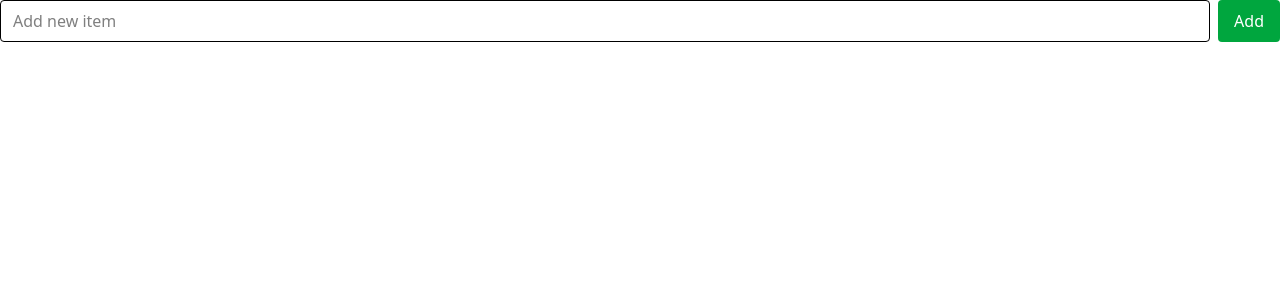
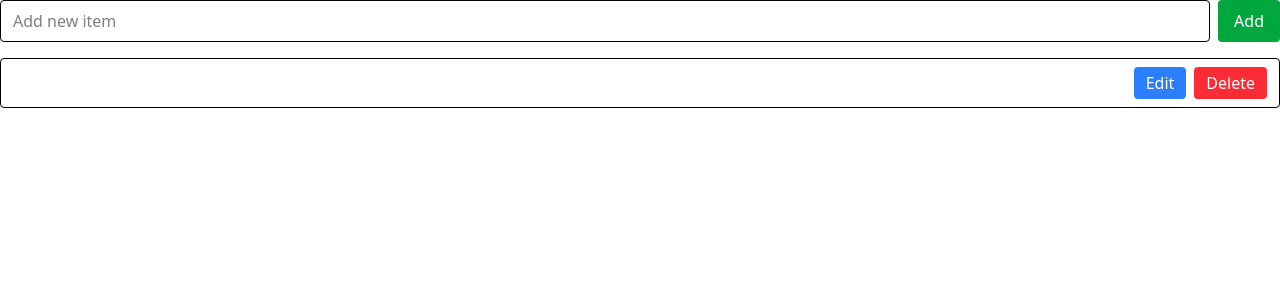
Before and after one commit to Riham274/Todo-App-React-Tailwind, a React (Vite) app: page / in a window 1280 px wide. Shown: the top 300 px of the page. Built offline with nearby package versions, Linux system fonts and the light colour scheme.

Commit message:
Feat: add TodoItem component with Edit, Save, and Delete functionality

```diff
--- a/src/App.jsx
+++ b/src/App.jsx
@@ -1,10 +1,12 @@
 import "./App.css";
 import TodoForm from "./components/AddForm";
+import TodoItem from "./components/TodoITem";
 
 function App() {
   return (
     <>
       <TodoForm />
+      <TodoItem />
     </>
   );
 }
--- a/src/components/TodoITem.jsx
+++ b/src/components/TodoITem.jsx
@@ -0,0 +1,49 @@
+import { useState } from "react";
+
+function TodoItem({ item, deleteItem }) {
+  const [isEditing, setIsEditing] = useState(false);
+  const [text, setText] = useState(item);
+
+  return (
+    <li className="flex justify-between border rounded px-3 py-2">
+      {isEditing ? (
+        <input
+          type="text"
+          className="flex-1 border rounded px-2 py-1 mr-2"
+          value={text}
+          onChange={(e) => {
+            setText(e.target.value);
+          }}
+        />
+      ) : (
+        <span>{text}</span>
+      )}
+
+      <div className="flex gap-2">
+        {isEditing ? (
+          <button
+            className="px-3 py-1 bg-blue-500 text-white rounded"
+            onClick={() => setIsEditing(false)}
+          >
+            Save
+          </button>
+        ) : (
+          <button
+            className="px-3 py-1 bg-blue-500 text-white rounded"
+            onClick={() => setIsEditing(true)}
+          >
+            Edit
+          </button>
+        )}
+        <button
+          className="px-3 py-1 bg-red-500 text-white rounded"
+          onClick={deleteItem}
+        >
+          Delete
+        </button>
+      </div>
+    </li>
+  );
+}
+
+export default TodoItem;
```
